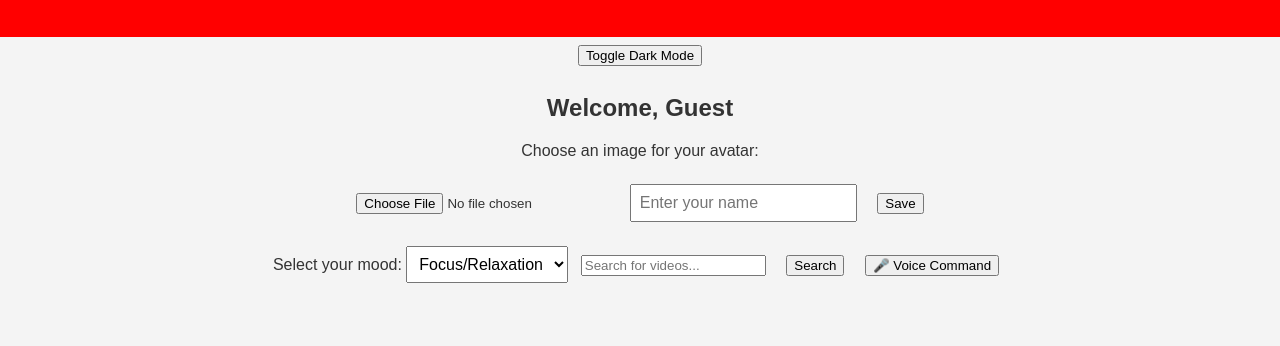
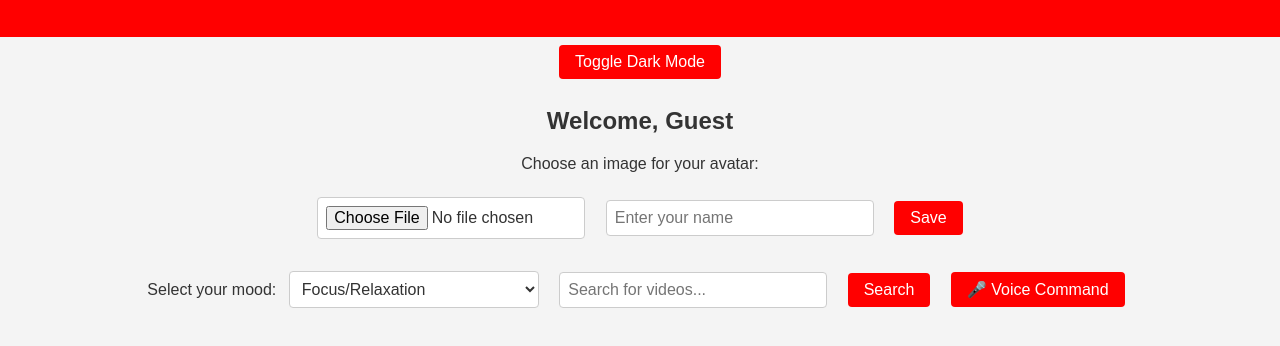
Before and after one commit to AndersenAlexander/VisionFlow-FinalProjectTypeScript, a website built with Vite: page index.html in a window 1280 px wide. Shown: the part 166-512 px from the top of the page. Built offline with nearby package versions, Linux system fonts and the light colour scheme.

Commit message:
Update styles.css

```diff
--- a/src/styles/styles.css
+++ b/src/styles/styles.css
@@ -1,3 +1,4 @@
+/* Base styling for the page */
 body {
   margin: 0;
   font-family: Arial, sans-serif;
@@ -6,6 +7,7 @@ body {
   text-align: center;
 }
 
+/* Red header */
 header {
   background-color: #ff0000;
   color: white;
@@ -14,6 +16,7 @@ header {
   font-size: 1.5rem;
 }
 
+/* Navigation menu inside the header */
 nav ul {
   list-style: none;
   padding: 0;
@@ -27,30 +30,36 @@ nav a {
   text-decoration: none;
 }
 
+/* Main content area */
 main {
   padding: 1rem;
 }
 
+/* Each video div under #video-section */
 #video-section div {
   margin-bottom: 1rem;
 }
 
+/* Video container styling for iframes */
 .video-container iframe {
   width: 100%;
   height: 300px;
 }
 
+/* (Optional) keep a specific margin/padding for moodSelector label & select if desired */
 #moodSelector {
   margin-bottom: 1rem;
   padding: 0.5rem;
   font-size: 1rem;
 }
 
+/* Dark mode toggle class */
 .dark-mode {
   background-color: #121212;
   color: white;
 }
 
+/* Profile section styling */
 #user-profile {
   padding: 1rem;
   background-color: #e0e0e0;
@@ -59,14 +68,36 @@ main {
   width: 80%;
 }
 
-#usernameInput {
-  margin-right: 0.5rem;
+/* Universal styling for text/file inputs and select elements */
+input[type="text"],
+input[type="file"],
+select {
+  display: inline-block;
+  width: 250px; /* Consistent width across all input fields */
+  font-size: 1rem;
   padding: 0.5rem;
-  font-size: 1rem;
+  margin: 0.5rem;
+  border: 1px solid #ccc;
+  border-radius: 4px;
+  background-color: #fff; /* White background for contrast */
+  color: #333; /* Text color */
 }
 
-button,
-input {
+/* Style for all buttons */
+button {
   display: inline-block;
+  background-color: #ff0000; /* Match the header red */
+  color: #fff;
+  border: none;
+  cursor: pointer;
+  font-size: 1rem;
+  padding: 0.5rem 1rem;
   margin: 0.5rem;
+  border-radius: 4px;
+  transition: background-color 0.2s ease;
 }
+
+/* Button hover state */
+button:hover {
+  background-color: #cc0000; /* Slightly darker red when hovered */
+}
```
